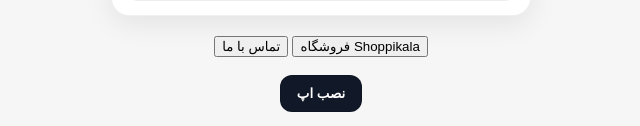
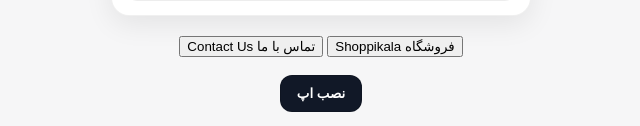
Before and after one commit to vatandoust/RADIO-DUBAI-PWA, a plain HTML site: page index.html in a window 1280 px wide. Shown: the part 713-839 px from the top of the page, without its empty margins (319-959 px from the left). Drawn offline with Linux system fonts and the light colour scheme.

Commit message:
Update index.html

```diff
--- a/index.html
+++ b/index.html
@@ -28,8 +28,8 @@
       </div>
     </section>
     <div class="card-buttons">
-      <button class="action-btn">Shoppikala فروشگاه</button>
-      <button class="action-btn">تماس با ما</button>
+      <button class="action-btn">فروشگاه Shoppikala</button>
+      <button class="action-btn">تماس با ما Contact Us</button>
     </div>
     <div class="install-row" id="installRow" hidden>
       <button id="btnInstall" class="install-btn">نصب اپ</button>
```
